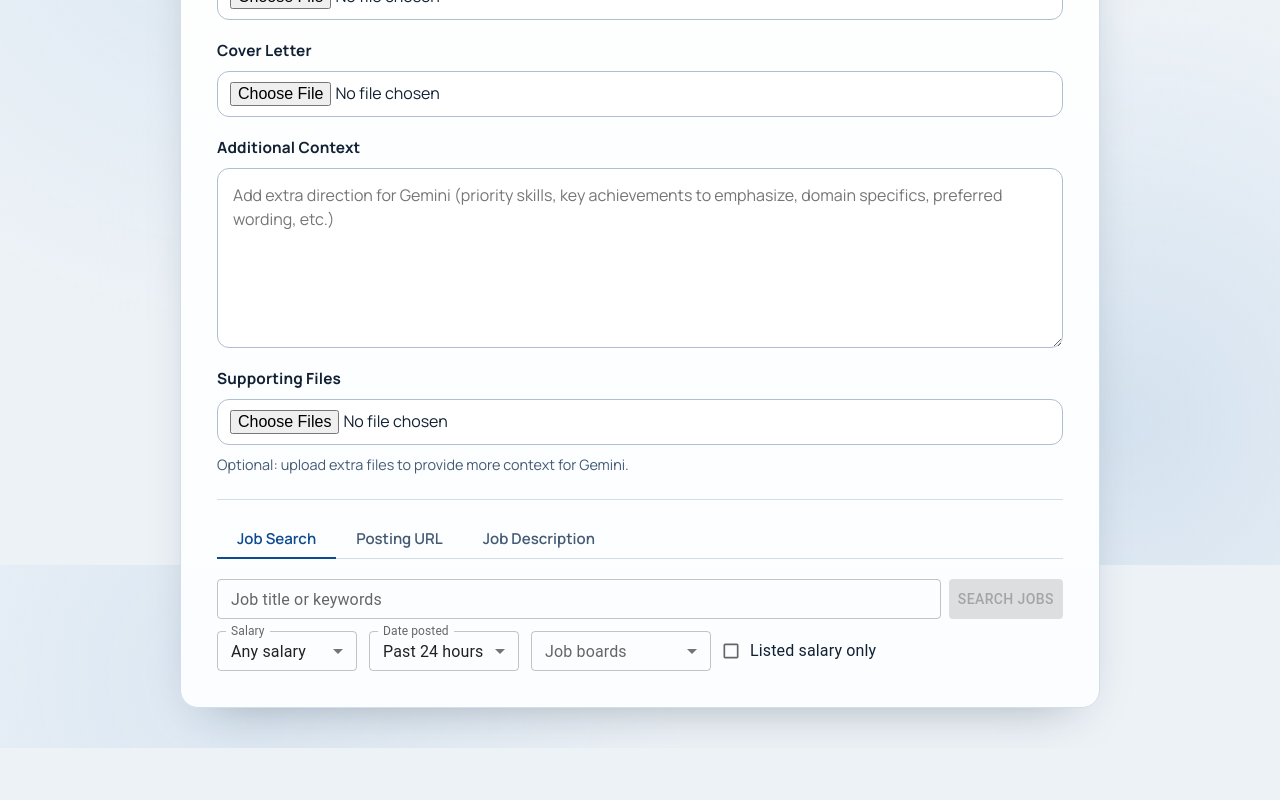
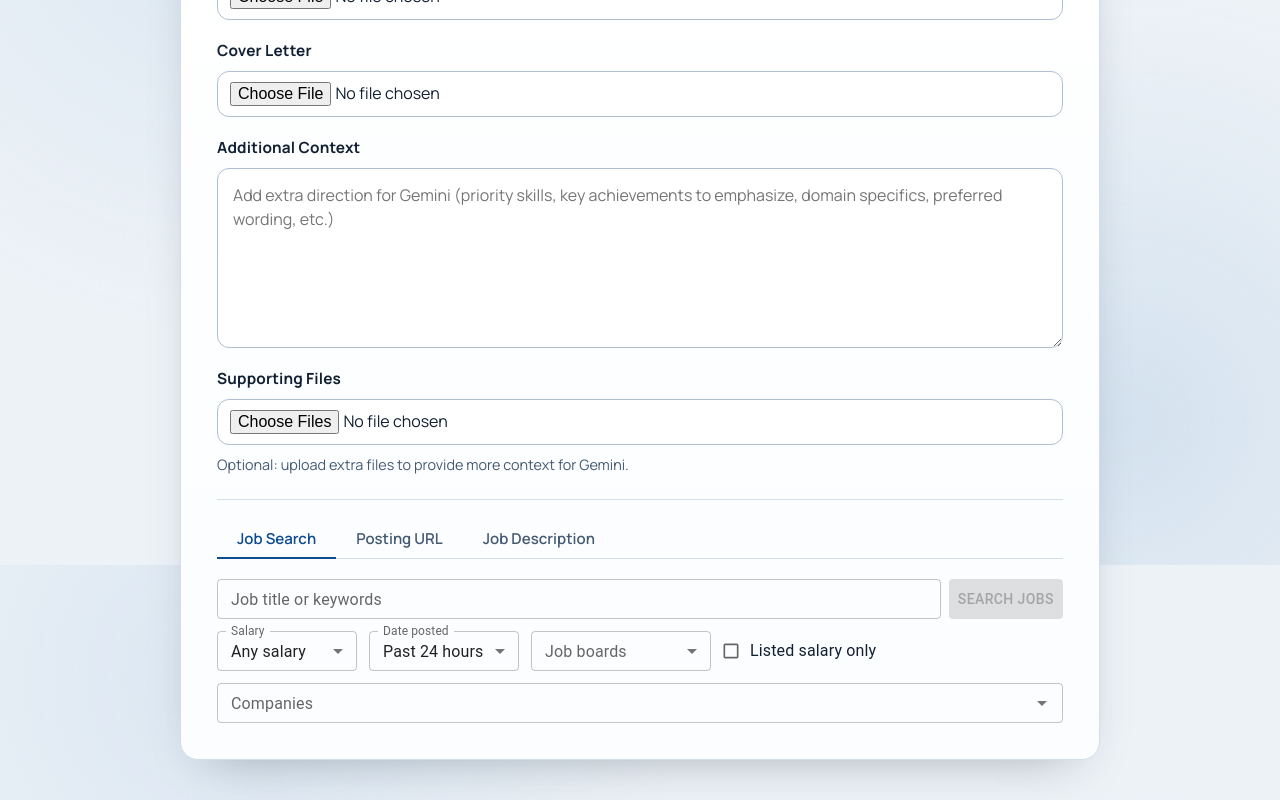
Before and after one commit to alexandergshaw/Resume-Tailor, a Next.js app in the folder hello-world/: page / in a window 1280 px wide. Shown: the part 235-1035 px from the top of the page. Before the commit the page ends 983 px from the top, so only its background shows below. Built offline with nearby package versions, Linux system fonts and the light colour scheme.

Commit message:
feat: add Greenhouse companies data and integrate company selection in job search

```diff
--- a/hello-world/app/api/greenhouse/route.js
+++ b/hello-world/app/api/greenhouse/route.js
@@ -1,38 +1,9 @@
 import { getCached, setCached } from "@/lib/cache/jobCache";
+import { GREENHOUSE_COMPANIES } from "@/lib/greenhouse/companies";
 
 export const runtime = "nodejs";
 
 const CACHE_TTL_SECONDS = 14400; // 4 hours
-
-const GREENHOUSE_COMPANIES = [
-  { slug: "airbnb", name: "Airbnb" },
-  { slug: "anthropic", name: "Anthropic" },
-  { slug: "airtable", name: "Airtable" },
-  { slug: "asana", name: "Asana" },
-  { slug: "benchling", name: "Benchling" },
-  { slug: "brex", name: "Brex" },
-  { slug: "canva", name: "Canva" },
-  { slug: "checkr", name: "Checkr" },
-  { slug: "coinbase", name: "Coinbase" },
-  { slug: "discord", name: "Discord" },
-  { slug: "doordash", name: "DoorDash" },
-  { slug: "dropbox", name: "Dropbox" },
-  { slug: "duolingo", name: "Duolingo" },
-  { slug: "figma", name: "Figma" },
-  { slug: "gusto", name: "Gusto" },
-  { slug: "lattice", name: "Lattice" },
-  { slug: "lyft", name: "Lyft" },
-  { slug: "notion", name: "Notion" },
-  { slug: "pinterest", name: "Pinterest" },
-  { slug: "plaid", name: "Plaid" },
-  { slug: "reddit", name: "Reddit" },
-  { slug: "rippling", name: "Rippling" },
-  { slug: "robinhood", name: "Robinhood" },
-  { slug: "scaleai", name: "Scale AI" },
-  { slug: "stripe", name: "Stripe" },
-  { slug: "twitch", name: "Twitch" },
-  { slug: "zendesk", name: "Zendesk" },
-];
 
 function stripHtml(html) {
   return html
@@ -93,10 +64,20 @@ export async function GET(request) {
     return Response.json({ error: "query parameter is required." }, { status: 400 });
   }
 
+  const companiesParam = searchParams.get("companies");
+  const selectedSlugs = companiesParam
+    ? companiesParam.split(",").map((s) => s.trim()).filter(Boolean)
+    : [];
+
+  const companyList =
+    selectedSlugs.length > 0
+      ? GREENHOUSE_COMPANIES.filter((c) => selectedSlugs.includes(c.slug))
+      : GREENHOUSE_COMPANIES;
+
   const queryWords = query.toLowerCase().split(/\s+/).filter(Boolean);
 
   const allResults = await Promise.all(
-    GREENHOUSE_COMPANIES.map(({ slug, name }) => fetchCompanyJobs(slug, name)),
+    companyList.map(({ slug, name }) => fetchCompanyJobs(slug, name)),
   );
 
   const jobs = allResults
--- a/hello-world/app/page.js
+++ b/hello-world/app/page.js
@@ -13,6 +13,9 @@ import ListItemText from "@mui/material/ListItemText";
 import MenuItem from "@mui/material/MenuItem";
 import Select from "@mui/material/Select";
 import TextField from "@mui/material/TextField";
+import Autocomplete from "@mui/material/Autocomplete";
+import Chip from "@mui/material/Chip";
+import { GREENHOUSE_COMPANIES } from "../lib/greenhouse/companies";
 
 const WORDPROCESSINGML_NS =
   "http://schemas.openxmlformats.org/wordprocessingml/2006/main";
@@ -53,6 +56,7 @@ export default function Home() {
   const [appliedJobIds, setAppliedJobIds] = useState(new Set());
   const [showIgnored, setShowIgnored] = useState(false);
   const [publisherFilter, setPublisherFilter] = useState([]);
+  const [selectedCompanies, setSelectedCompanies] = useState([]);
 
   const JOB_BOARDS = ["LinkedIn", "Indeed", "ZipRecruiter", "Glassdoor", "Monster", "CareerBuilder", "Talent.com"];
 
@@ -103,6 +107,11 @@ export default function Home() {
       if (date) setDatePosted(date);
       if (excl !== null) setExcludeNoSalary(excl === "true");
       if (boards) setPublisherFilter(JSON.parse(boards));
+      const companySlugs = localStorage.getItem("selectedCompanies");
+      if (companySlugs) {
+        const slugs = JSON.parse(companySlugs);
+        setSelectedCompanies(GREENHOUSE_COMPANIES.filter((c) => slugs.includes(c.slug)));
+      }
       if (url) setUrlPosting(url);
       if (manual) setJobPosting(manual);
     } catch {}
@@ -113,6 +122,7 @@ export default function Home() {
   useEffect(() => { localStorage.setItem("datePosted", datePosted); }, [datePosted]);
   useEffect(() => { localStorage.setItem("excludeNoSalary", String(excludeNoSalary)); }, [excludeNoSalary]);
   useEffect(() => { localStorage.setItem("publisherFilter", JSON.stringify(publisherFilter)); }, [publisherFilter]);
+  useEffect(() => { localStorage.setItem("selectedCompanies", JSON.stringify(selectedCompanies.map((c) => c.slug))); }, [selectedCompanies]);
   useEffect(() => { localStorage.setItem("urlPosting", urlPosting); }, [urlPosting]);
   useEffect(() => { localStorage.setItem("jobPosting", jobPosting); }, [jobPosting]);
 
@@ -404,7 +414,7 @@ export default function Home() {
 
       const [jsearchResult, ghResult] = await Promise.allSettled([
         fetch(`/api/jobs?${params.toString()}`).then((r) => r.json()),
-        fetch(`/api/greenhouse?query=${encodeURIComponent(jobQuery.trim())}`).then((r) => r.json()),
+        fetch(`/api/greenhouse?query=${encodeURIComponent(jobQuery.trim())}${selectedCompanies.length > 0 ? `&companies=${selectedCompanies.map((c) => c.slug).join(",")}` : ""}`).then((r) => r.json()),
       ]);
 
       const jsearchJobs =
@@ -866,6 +876,27 @@ export default function Home() {
                   label="Listed salary only"
                 />
               </Box>
+              <Autocomplete
+                multiple
+                options={GREENHOUSE_COMPANIES}
+                getOptionLabel={(option) => option.name}
+                value={selectedCompanies}
+                onChange={(_, newValue) => setSelectedCompanies(newValue)}
+                isOptionEqualToValue={(option, value) => option.slug === value.slug}
+                renderInput={(params) => (
+                  <TextField
+                    {...params}
+                    size="small"
+                    label="Companies"
+                    placeholder={selectedCompanies.length === 0 ? "All Greenhouse companies" : ""}
+                  />
+                )}
+                renderTags={(value, getTagProps) =>
+                  value.map((option, index) => (
+                    <Chip key={option.slug} label={option.name} size="small" {...getTagProps({ index })} />
+                  ))
+                }
+              />
             </form>
 
             {jobSearchError ? <p className={styles.error}>{jobSearchError}</p> : null}
--- /dev/null
+++ b/hello-world/lib/greenhouse/companies.js
@@ -0,0 +1,29 @@
+export const GREENHOUSE_COMPANIES = [
+  { slug: "airbnb", name: "Airbnb" },
+  { slug: "anthropic", name: "Anthropic" },
+  { slug: "airtable", name: "Airtable" },
+  { slug: "asana", name: "Asana" },
+  { slug: "benchling", name: "Benchling" },
+  { slug: "brex", name: "Brex" },
+  { slug: "canva", name: "Canva" },
+  { slug: "checkr", name: "Checkr" },
+  { slug: "coinbase", name: "Coinbase" },
+  { slug: "discord", name: "Discord" },
+  { slug: "doordash", name: "DoorDash" },
+  { slug: "dropbox", name: "Dropbox" },
+  { slug: "duolingo", name: "Duolingo" },
+  { slug: "figma", name: "Figma" },
+  { slug: "gusto", name: "Gusto" },
+  { slug: "lattice", name: "Lattice" },
+  { slug: "lyft", name: "Lyft" },
+  { slug: "notion", name: "Notion" },
+  { slug: "pinterest", name: "Pinterest" },
+  { slug: "plaid", name: "Plaid" },
+  { slug: "reddit", name: "Reddit" },
+  { slug: "rippling", name: "Rippling" },
+  { slug: "robinhood", name: "Robinhood" },
+  { slug: "scaleai", name: "Scale AI" },
+  { slug: "stripe", name: "Stripe" },
+  { slug: "twitch", name: "Twitch" },
+  { slug: "zendesk", name: "Zendesk" },
+];
```
